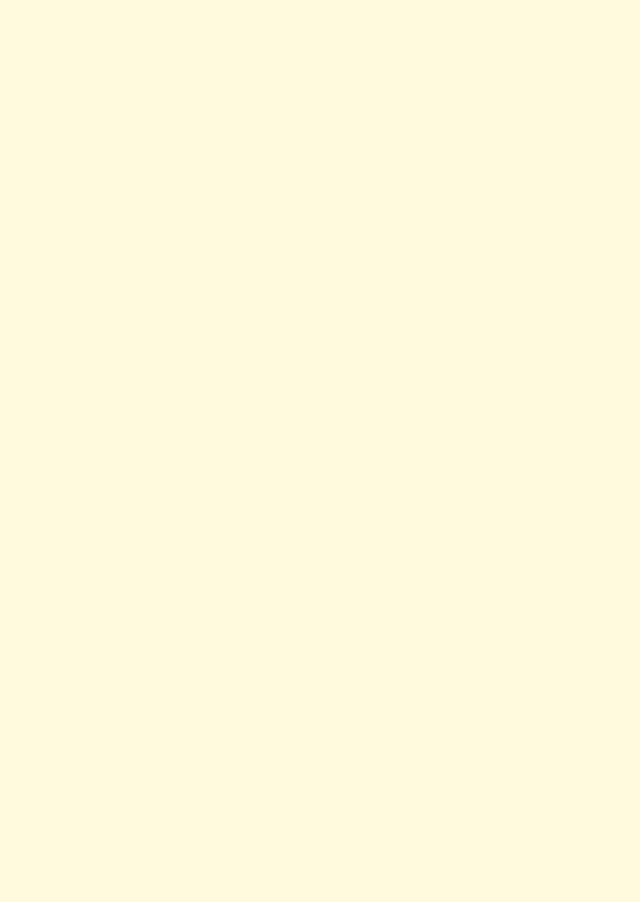
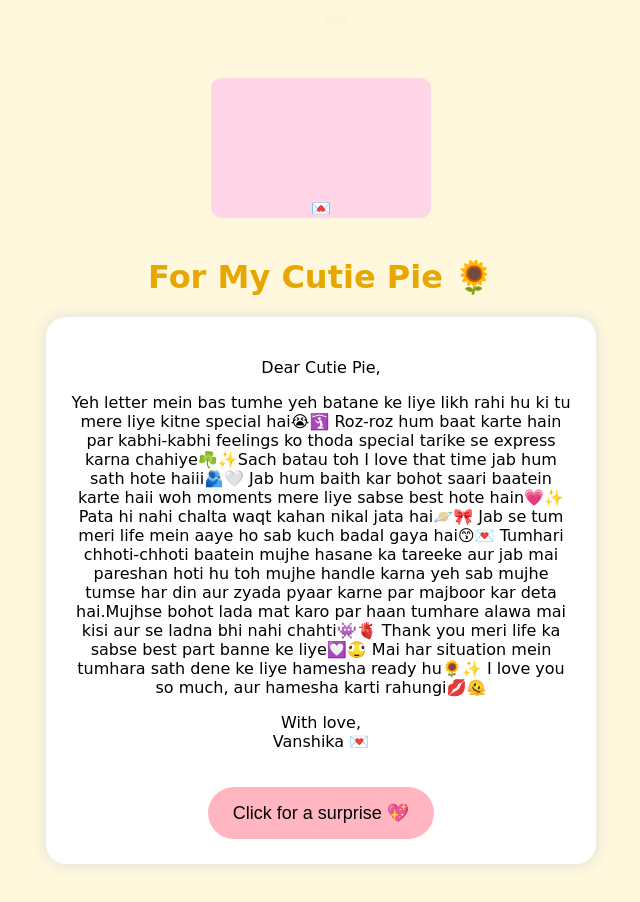
Before and after one commit to vanshikasaini27608-create/cutie-pie-letter, a plain HTML site: page index.html in a window 1280 px wide. Shown: the whole page, without its empty margins (319-959 px from the left). Before the commit the page ends 800 px from the top, so only its background shows below. Drawn offline with Linux system fonts and the light colour scheme.

Commit message:
Update index.html
make my letter

```diff
--- a/index.html
+++ b/index.html
@@ -2,12 +2,67 @@
 <html>
 <head>
 <title>For Cutie Pie 🌻</title>
+
 <style>
 body {
   background: #fff8dc;
   font-family: cursive;
   text-align: center;
-  padding: 40px;
+  padding: 30px;
+  overflow-x: hidden;
+}
+
+/* Floating hearts */
+.heart {
+  position: fixed;
+  bottom: -20px;
+  font-size: 25px;
+  animation: float 6s infinite;
+}
+
+@keyframes float {
+  0% {
+    transform: translateY(0);
+    opacity: 1;
+  }
+  100% {
+    transform: translateY(-100vh);
+    opacity: 0;
+  }
+}
+
+/* Sparkles */
+.sparkle {
+  position: fixed;
+  color: gold;
+  animation: sparkle 2s infinite;
+}
+
+@keyframes sparkle {
+  50% {
+    opacity: 0;
+    transform: scale(1.5);
+  }
+}
+
+/* Envelope */
+.envelope {
+  width: 220px;
+  height: 140px;
+  background: #ffd6e7;
+  margin: 40px auto;
+  border-radius: 10px;
+  position: relative;
+  animation: open 2s forwards;
+}
+
+@keyframes open {
+  from {
+    transform: rotateX(0);
+  }
+  to {
+    transform: rotateX(180deg);
+  }
 }
 
 h1 {
@@ -23,31 +78,48 @@ h1 {
   margin: auto;
 }
 
-.sunflower {
-  font-size: 50px;
-}
-<style>
-body {
-  background: #fff8dc;
-  font-family: cursive;
-  text-align: center;
-  padding: 40px;
+button {
+  background: #ffb6c1;
+  border: none;
+  padding: 15px 25px;
+  border-radius: 30px;
+  font-size: 18px;
+  cursor: pointer;
+  margin-top: 20px;
 }
 
-body {
-  background: #fff8dc;
-  background-image: url("YOUR_IMAGE_LINK_HERE");
-  background-size: cover;
-  background-position: center;
-  font-family: cursive;
-  text-align: center;
-  padding: 40px;
+#surprise {
+  display: none;
+  font-size: 22px;
+  color: #e75480;
+  margin-top: 20px;
 }
 
+</style>
+</head>
+
+<body>
+
+<div class="envelope">💌</div>
+
+<div class="sparkle">✨</div>
+<div class="sparkle" style="right:20%;top:30%">✨</div>
+<div class="sparkle" style="left:20%;top:40%">✨</div>
+
+<div class="heart" style="left:10%">❤️</div>
+<div class="heart" style="left:50%">💗</div>
+<div class="heart" style="left:80%">💕</div>
+
+<h1>For My Cutie Pie 🌻</h1>
+
+<div class="letter">
+
+<p>Dear Cutie Pie,</p>
+
 <p>
-(Yeh letter mai bas tumhe yeh batane ke liye likh rahi hu ki tum mere liye kitne special ho😭🛐 Roz-roz hum baat karte hain par kabhi-kabhi feelings ko thoda special tarike se express karna chahiye☘️✨Sach batau toh I love that time jab hum sath hote haiii🫂🤍 Jab hum baith kar bohot saari baatein karte haii woh moments mere liye sabse best hote hain💗✨ Pata hi nahi chalta waqt kahan nikal jata hai🪐🎀 Jab se tum meri life mein aaye ho sab kuch badal gaya hai😙💌 Tumhari chhoti-chhoti baatein mujhe hasane ka tareeke aur jab mai pareshan hoti hu toh mujhe handle karna yeh sab mujhe tumse har din aur zyada pyaar karne par majboor kar deta hai.Mujhse bohot lada mat karo par haan tumhare alawa mai kisi aur se ladna bhi nahi chahti👾🫀 Thank you meri life ka sabse best part banne ke liye💟🫪 Mai har situation mein tumhara sath dene ke liye hamesha ready hu🌻✨🫪
+Yeh letter mein bas tumhe yeh batane ke liye likh rahi hu ki tu mere liye kitne special hai😭🛐 Roz-roz hum baat karte hain par kabhi-kabhi feelings ko thoda special tarike se express karna chahiye☘️✨Sach batau toh I love that time jab hum sath hote haiii🫂🤍 Jab hum baith kar bohot saari baatein karte haii woh moments mere liye sabse best hote hain💗✨ Pata hi nahi chalta waqt kahan nikal jata hai🪐🎀 Jab se tum meri life mein aaye ho sab kuch badal gaya hai😙💌 Tumhari chhoti-chhoti baatein mujhe hasane ka tareeke aur jab mai pareshan hoti hu toh mujhe handle karna yeh sab mujhe tumse har din aur zyada pyaar karne par majboor kar deta hai.Mujhse bohot lada mat karo par haan tumhare alawa mai kisi aur se ladna bhi nahi chahti👾🫀 Thank you meri life ka sabse best part banne ke liye💟🫪 Mai har situation mein tumhara sath dene ke liye hamesha ready hu🌻✨
 
-I love you so much, aur hamesha karti rahungi💋😭)
+I love you so much, aur hamesha karti rahungi💋🫠
 </p>
 
 <p>
@@ -55,7 +127,21 @@ With love,<br>
 Vanshika 💌
 </p>
 
+<button onclick="showSurprise()">
+Click for a surprise 💖
+</button>
+
+<p id="surprise">
+I love you more than words can say ❤️
+</p>
+
 </div>
+
+<script>
+function showSurprise(){
+ document.getElementById("surprise").style.display="block";
+}
+</script>
 
 </body>
 </html>
```
